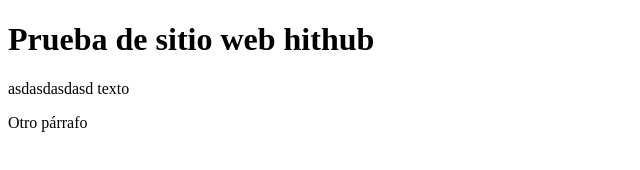
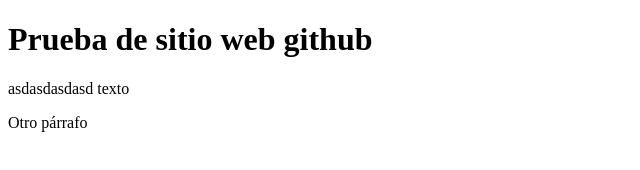
Before and after one commit to 20203tn096/Pagina, a plain HTML site: page index.html in a window 1280 px wide. Shown: the full height of the page, 0-640 px from the left. Drawn offline with Linux system fonts and the light colour scheme.

Commit message:
Pagina web cambio de hithub a github

```diff
--- a/index.html
+++ b/index.html
@@ -6,7 +6,7 @@
     <title>Prueba GitHub Pages</title>
 </head>
 <body>
-    <h1>Prueba de sitio web hithub</h1>
+    <h1>Prueba de sitio web github</h1>
     <p>asdasdasdasd texto</p>
     <p>Otro párrafo</p>
 </body>
```
